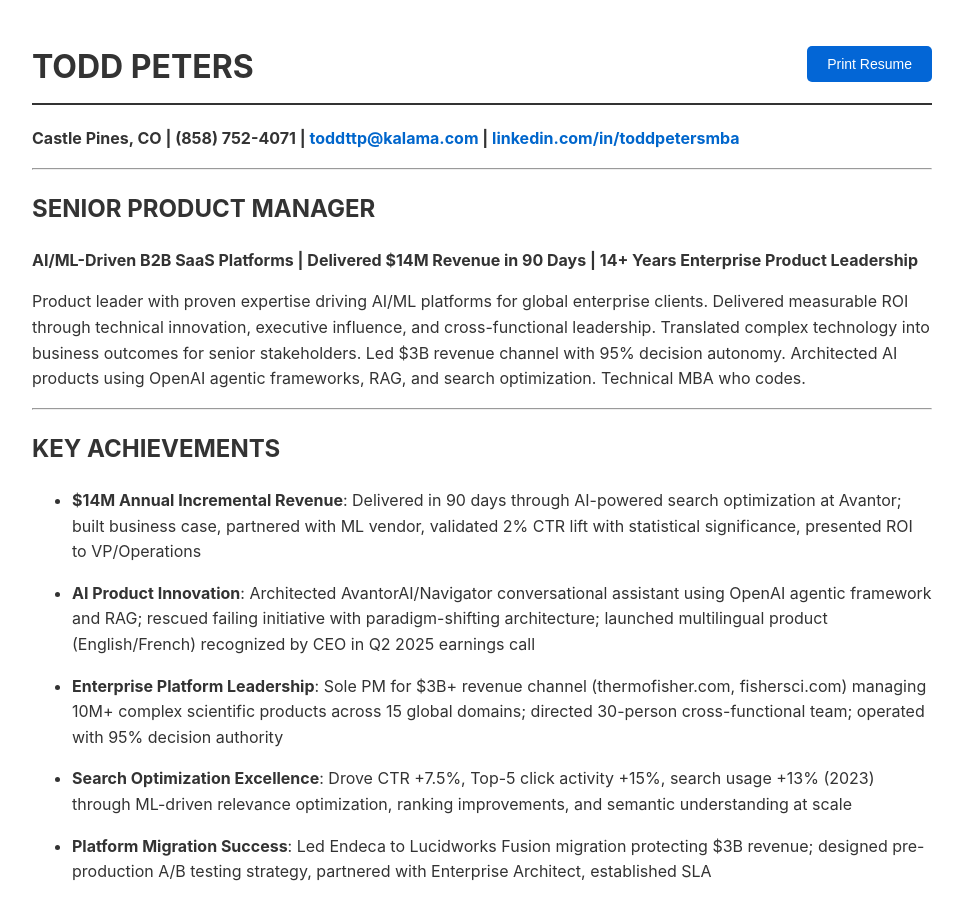
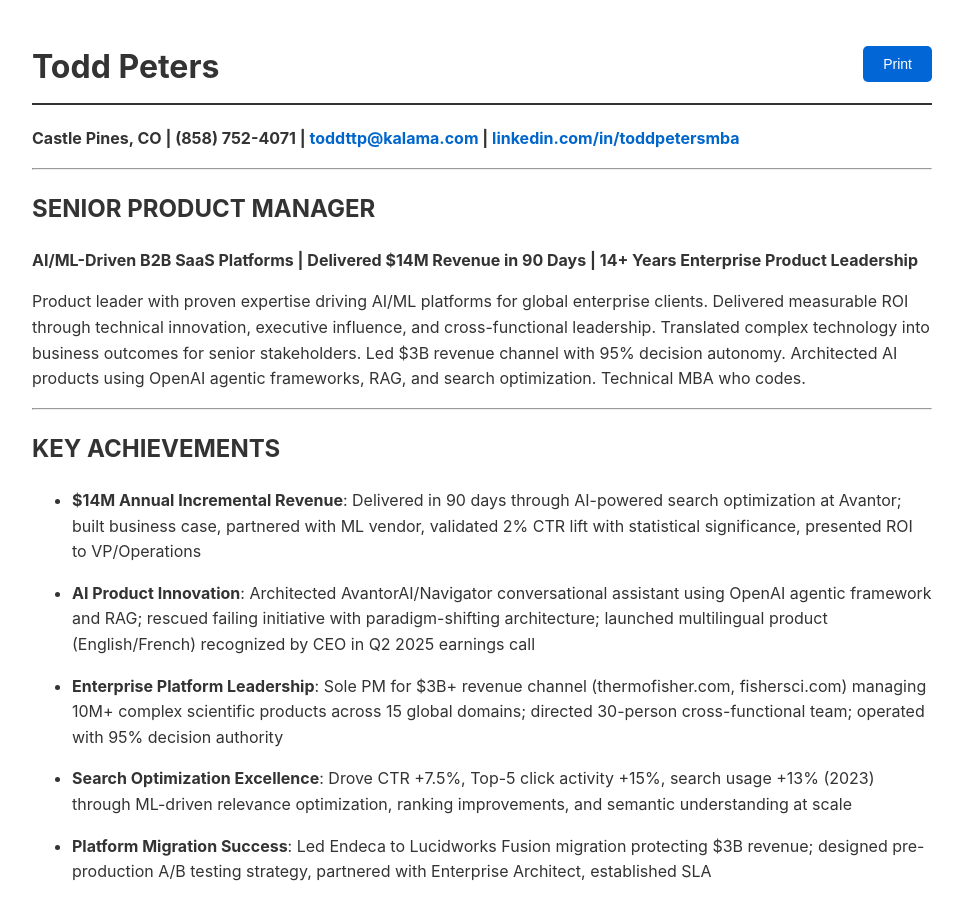
Before and after one commit to tsimech/tsimech.github.io, a Jekyll site: the page built from docs/resume.md, in a window 1280 px wide and 900 px high. Shown: the whole window, without its empty margins (158-1121 px from the left). Built offline with Jekyll 4.4.1, drawn with Linux system fonts in a browser that asks for light colours; our own code applies the rules of GitHub Pages for plain Markdown files.

Commit message:
Standardize generic resume header format (Todd Peters not TODD PETERS, Print not Print Resume)

```diff
--- a/docs/resume.md
+++ b/docs/resume.md
@@ -1,6 +1,6 @@
-<button onclick="window.print()" style="float: right; margin-top: 10px; padding: 10px 20px; background-color: #0366d6; color: white; border: none; border-radius: 5px; cursor: pointer; font-size: 14px;">Print Resume</button>
+<button onclick="window.print()" style="float: right; margin-top: 10px; padding: 10px 20px; background-color: #0366d6; color: white; border: none; border-radius: 5px; cursor: pointer; font-size: 14px;">Print</button>
 
-# TODD PETERS
+# Todd Peters
 **Castle Pines, CO | (858) 752-4071 | <toddttp@kalama.com> | [linkedin.com/in/toddpetersmba](https://linkedin.com/in/toddpetersmba)**
 
 ---
```
